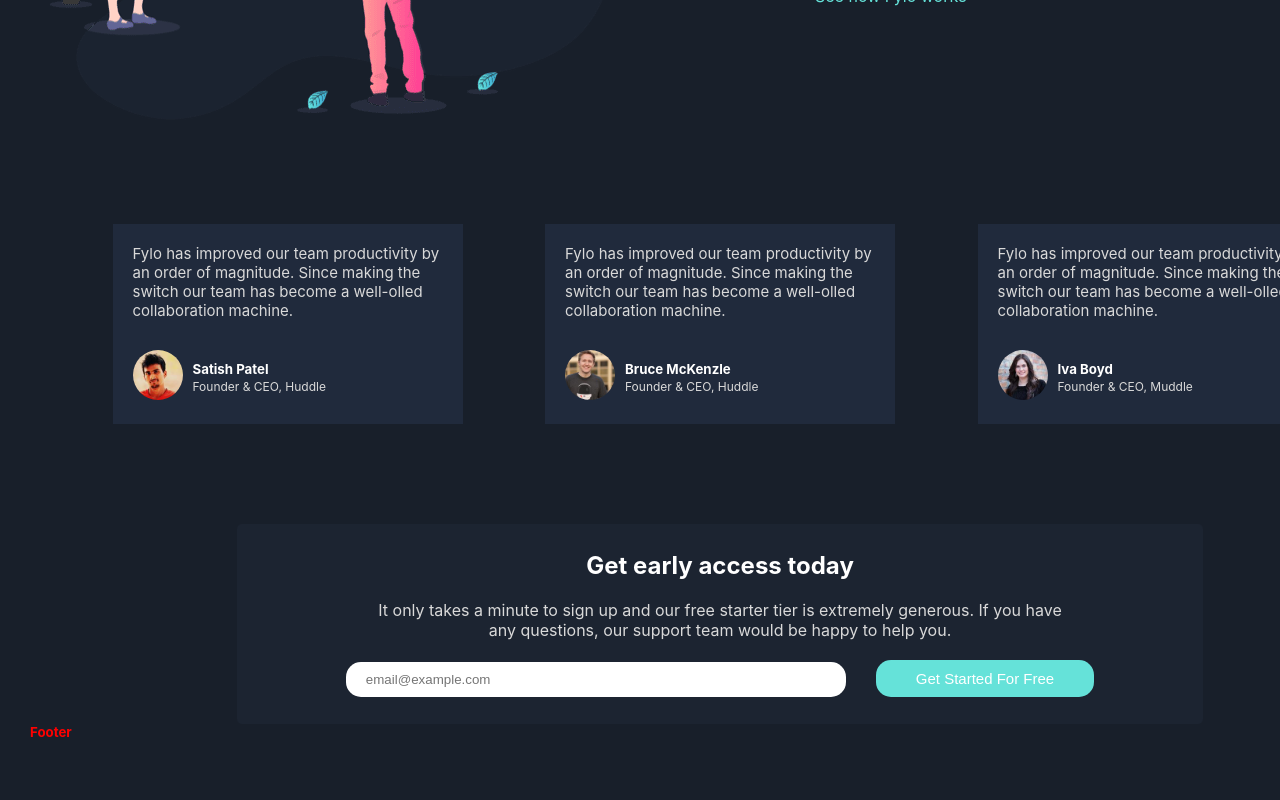
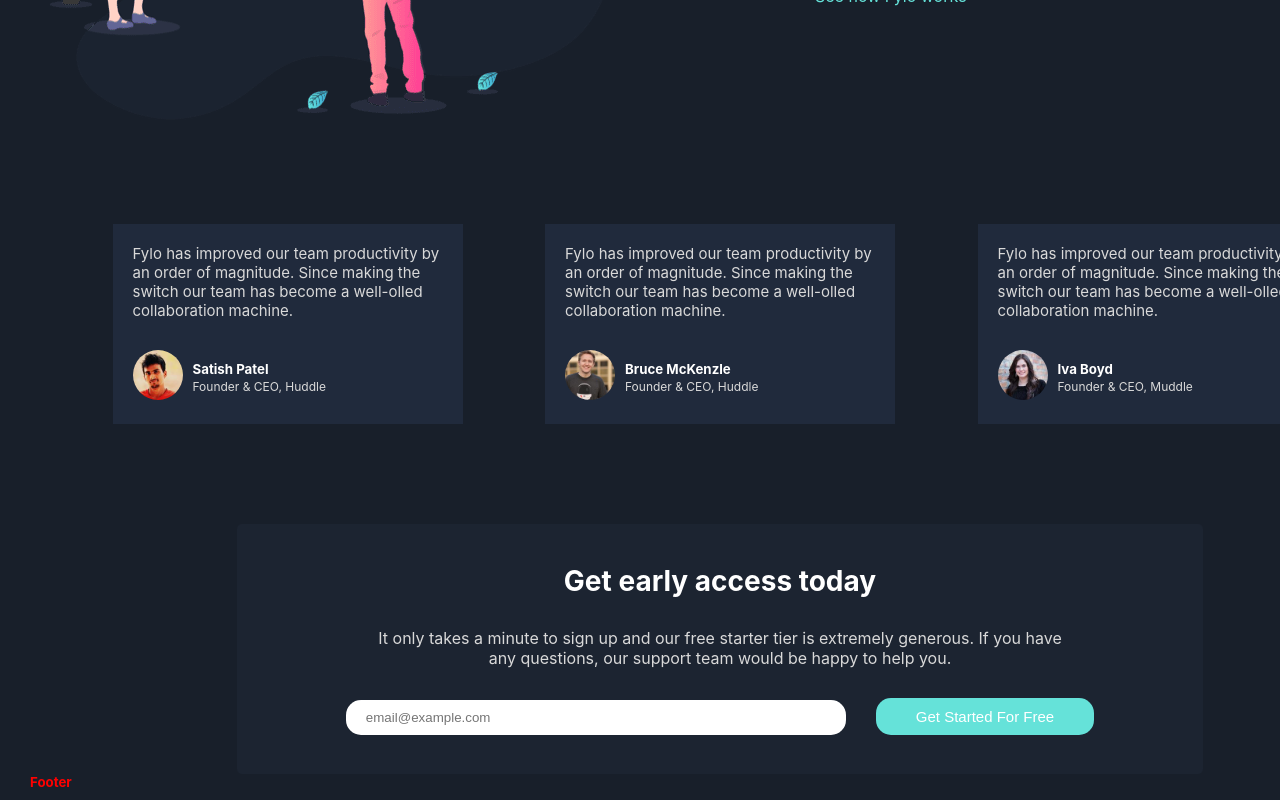
Before and after one commit to Shad-Islam/Fylo-dark-theme-landing-page, a React (Create React App) app: page / in a window 1280 px wide. Shown: the part 2098-2898 px from the top of the page. Before the commit the page ends 2848 px from the top, so only its background shows below. Built offline with nearby package versions, Linux system fonts and the light colour scheme; the HTML template or start-up script is replaced by a standard one.

Commit message:
Change email height

```diff
--- a/src/components/styles/email.styled.js
+++ b/src/components/styles/email.styled.js
@@ -1,9 +1,9 @@
 import styled from "styled-components";
 
 const EmailContainer = styled.div`
-  gap: 20px;
+  gap: 30px;
   width: 70%;
-  height: 200px;
+  height: 250px;
   margin: 0 auto;
   border-radius: 5px;
   display: flex;
@@ -15,6 +15,7 @@ const EmailContainer = styled.div`
 `;
 
 const EmailHeading = styled.h2`
+  font-size: 28px;
   color: hsl(0, 0%, 100%);
 `;
 const EmailText = styled.p`
```
